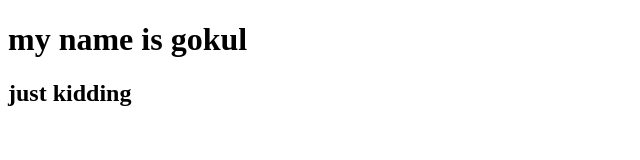
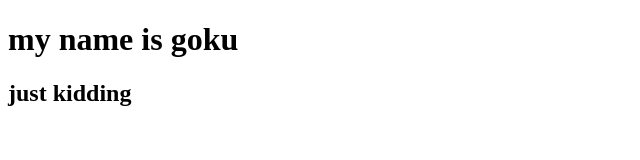
Before and after one commit to uchihaitachi106/samplerepo, a plain HTML site: page index.html in a window 1280 px wide. Shown: the full height of the page, 0-640 px from the left. Drawn offline with Linux system fonts and the light colour scheme.

Commit message:
fix: name changed

```diff
--- a/index.html
+++ b/index.html
@@ -1,5 +1,5 @@
 <!DOCTYPE html>
 <head>
-    <h1>my name is gokul</h1>
+    <h1>my name is goku</h1>
     <h2>just kidding</h2>
 </head>
```
